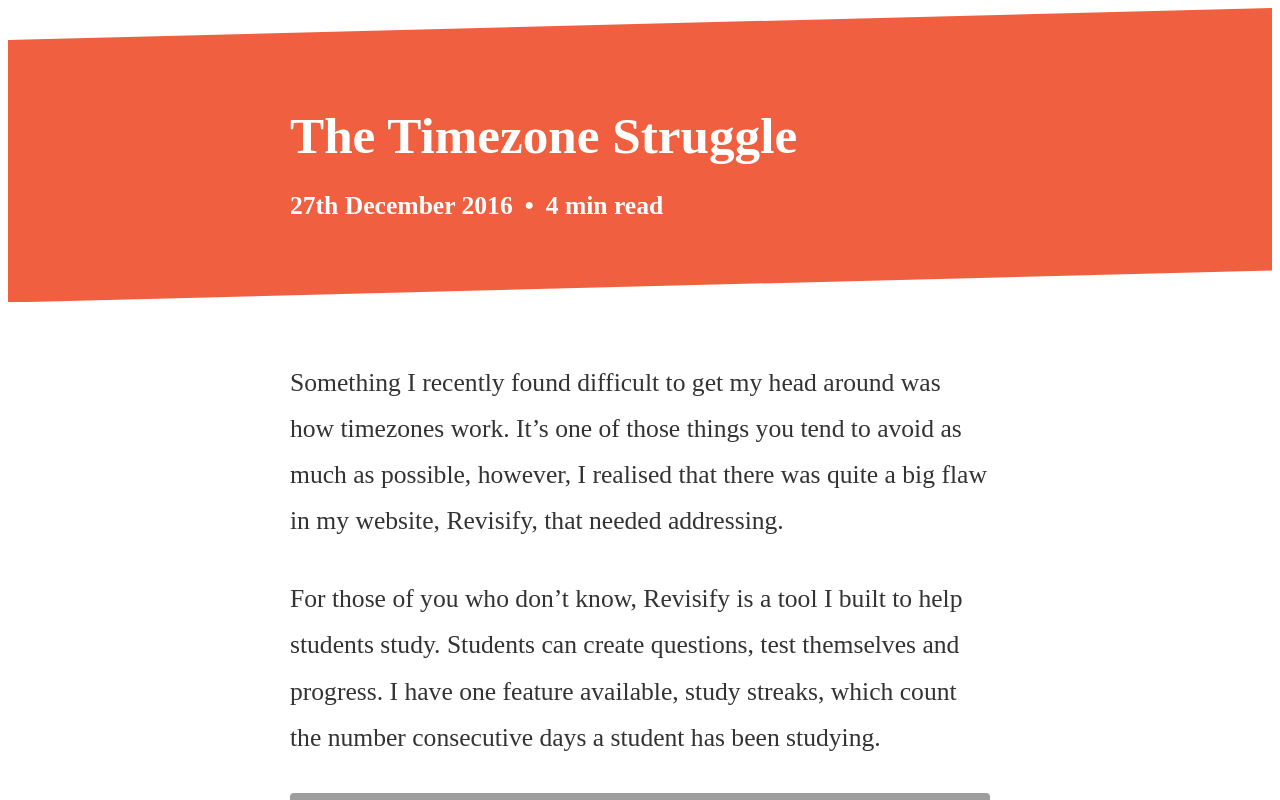
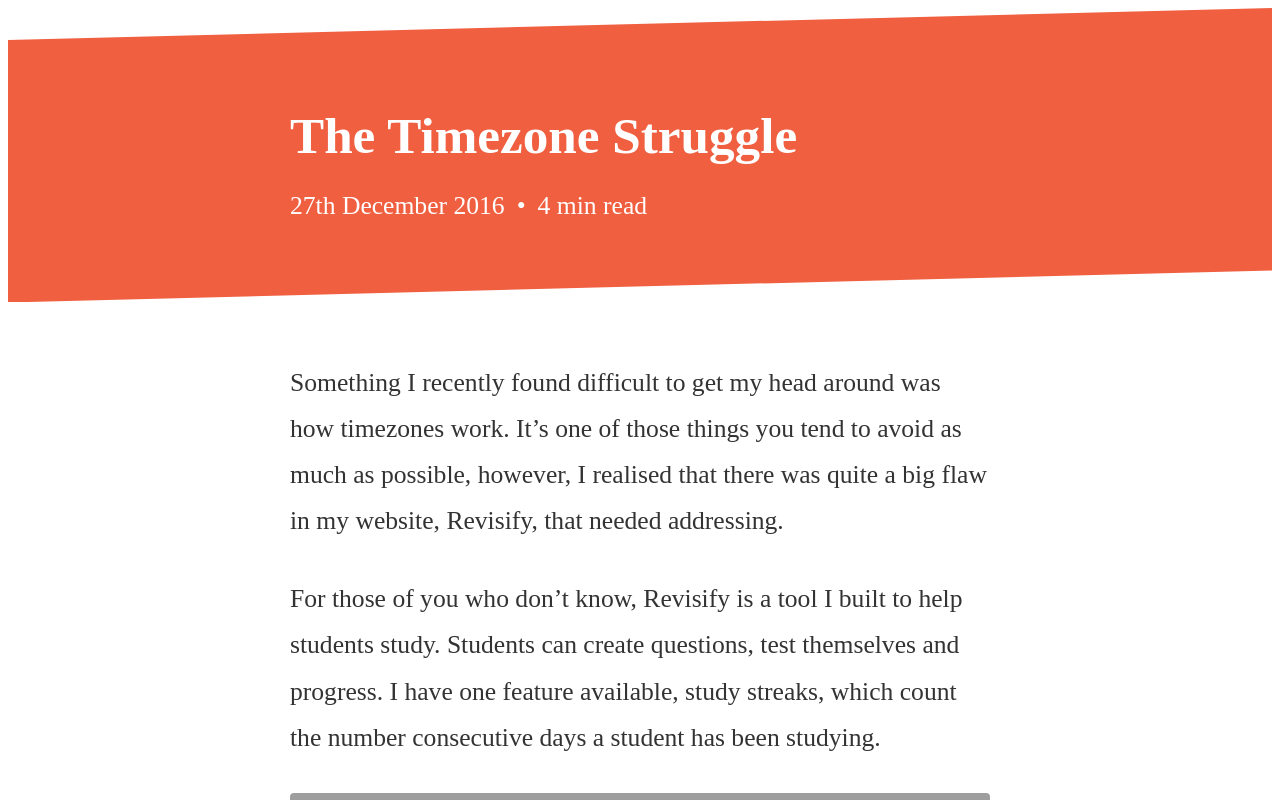
Before and after one commit to pavsidhu/blog, a Gatsby site: page /the-timezone-struggle in a window 1280 px wide. Shown: the top 800 px of the page. Built offline with nearby package versions, Linux system fonts and the light colour scheme; Gatsby itself is replaced by a stand-in of ours; some packages are replaced by stand-ins of ours; grey boxes are pictures that could not be loaded.

Commit message:
Remove bold from subtext in post header

```diff
--- a/src/templates/post.tsx
+++ b/src/templates/post.tsx
@@ -36,14 +36,12 @@ const Title = styled.h1`
   margin-bottom: 8px;
 
   @media only screen and (min-width: ${styles.width.max}) {
-    margin-bottom: 16px;
     font-size: 3.2em;
   }
 `
 
 const Subtext = styled.p`
   color: white;
-  font-weight: bold;
   font-size: 1.6em;
   display: flex;
 `
```
